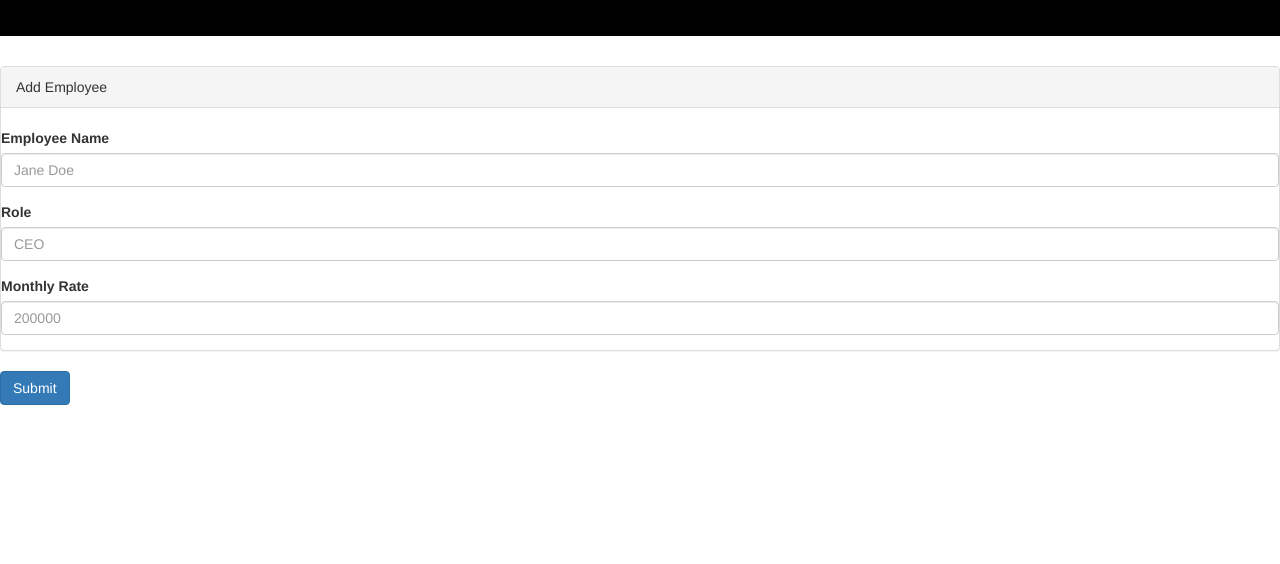
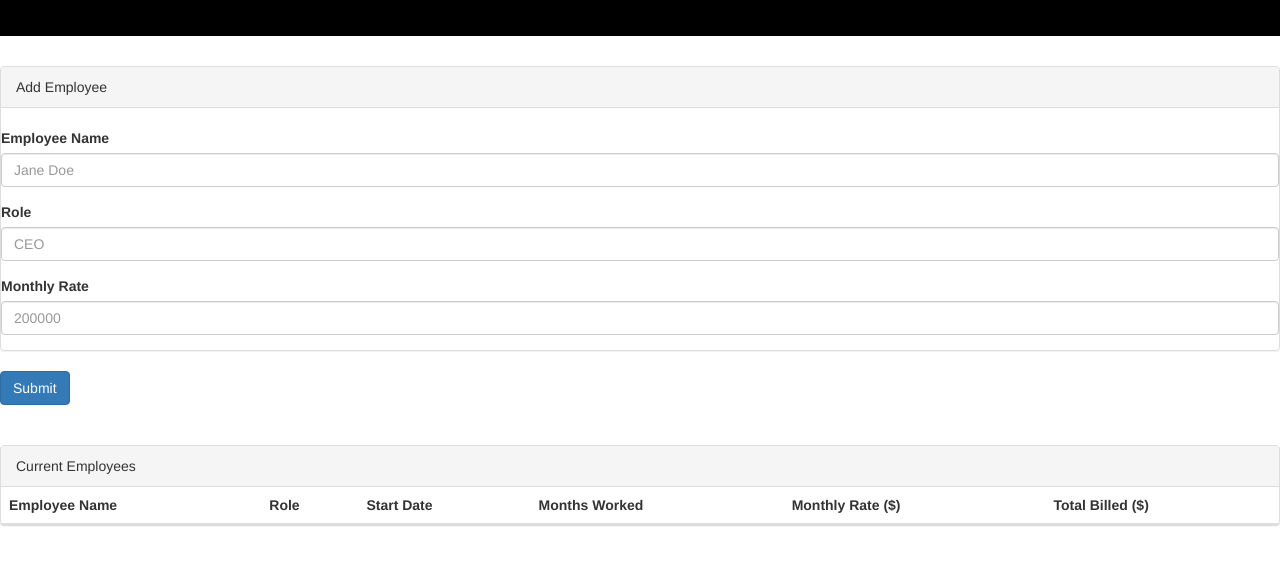
Before and after one commit to kevinmehta137/employee, a plain HTML site: page Employee.html in a window 1280 px wide. Shown: the part 212-776 px from the top of the page. Drawn offline with nearby package versions, Linux system fonts and the light colour scheme.

Commit message:
updated html

```diff
--- a/Employee.html
+++ b/Employee.html
@@ -7,7 +7,7 @@
 <div class="jumbotron" style="background-color:black; color: white;">
         <h1>Employee Data Management </h1>
         <h2>A Comprehensive Directory of Employee Billable Hours</h2>
-      </div>
+</div>
 
       <div class="panel panel-default">
             <div class="panel-heading">Add Employee</div> <br>
@@ -18,15 +18,31 @@
             <div class="form-group">
                 <label for="role">Role</label>
                 <input type="role" class="form-control" id="role" placeholder="CEO">
-              </div>
+            </div>
               <div class="form-group">
                 <label for="rate">Monthly Rate</label>
                 <input type="rate" class="form-control" id="rate" placeholder="200000">
               </div>
-          </div>
+      </div>
           <button type="button" class="btn btn-primary">Submit</button>
 
+<br><br><br>
 
+    <div class="panel panel-default">
+        <div class="panel-heading">Current Employees</div>
+        <table class="table table-striped">
+          <thead>
+            <tr>
+              <th>Employee Name</th>
+              <th>Role</th>
+              <th>Start Date</th>
+              <th>Months Worked</th>
+              <th>Monthly Rate ($)</th>
+              <th>Total Billed ($)</th>
+            </tr>
+          </thead>
+        </table>
+    </div>
 </body>
 
 </html>
```
